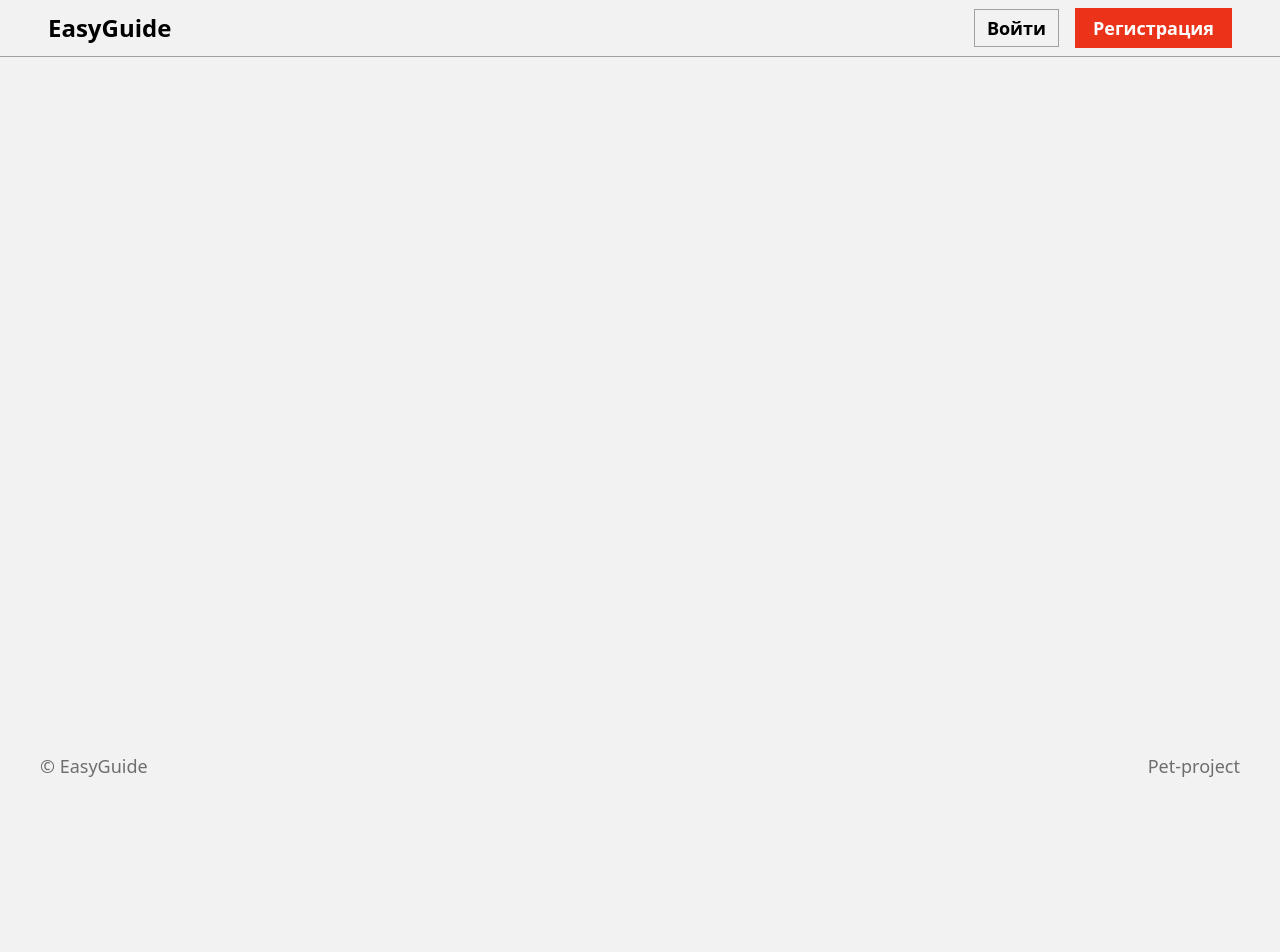
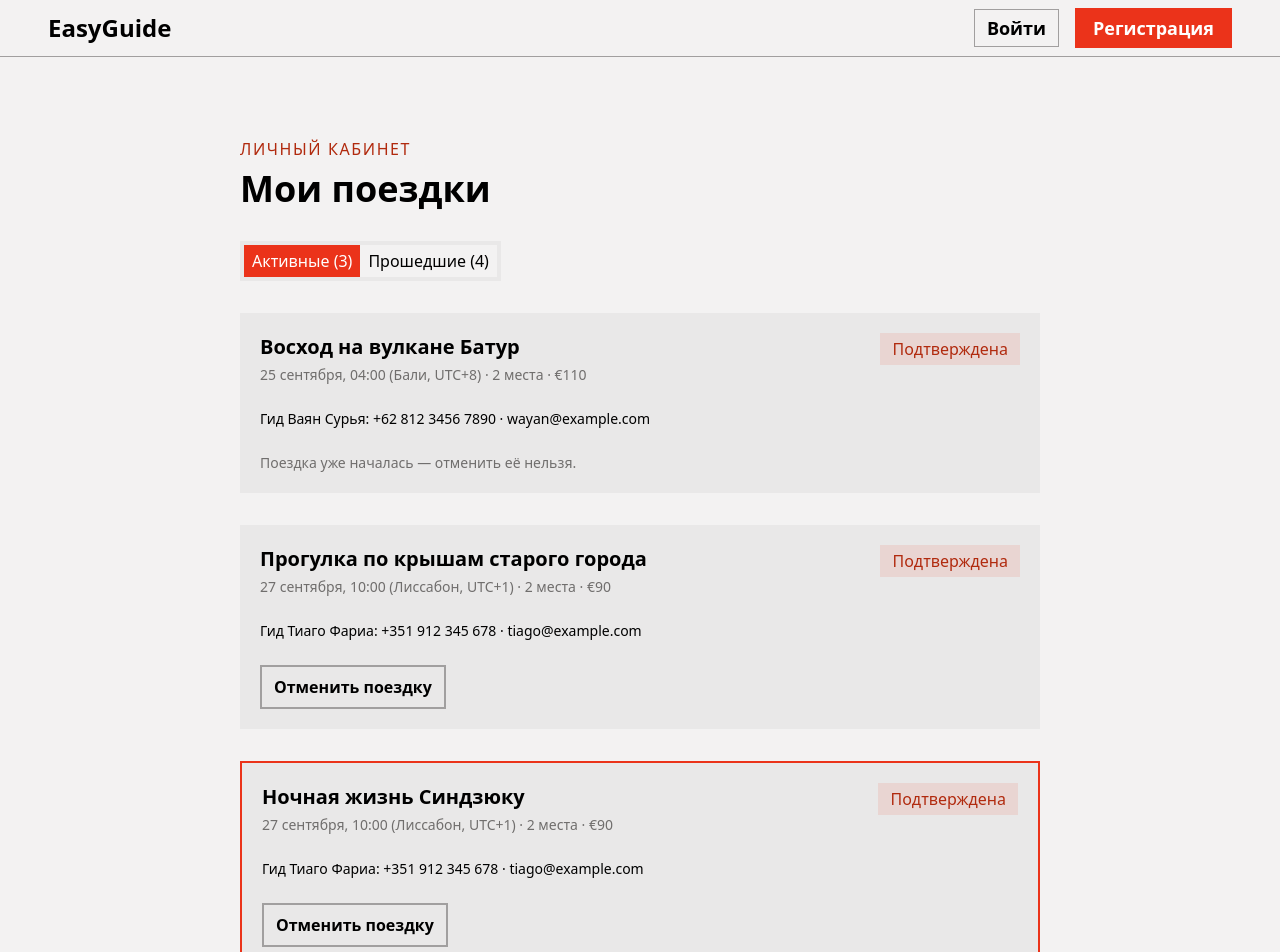
Before and after one commit to SergeyHolopovS/easyguide-nuxtjs, a Nuxt app: page /my-trips in a window 1280 px wide. Shown: the top 952 px of the page. Before the commit the page ends 800 px from the top, so only its background shows below. Built offline with nearby package versions, Linux system fonts and the light colour scheme.

Commit message:
feat: Страница моих поездок

```diff
--- /dev/null
+++ b/app/pages/my-trips.vue
@@ -0,0 +1,47 @@
+<template>
+  <div class="flex justify-center w-full">
+    <div class="w-200 flex flex-col gap-8 py-20">
+      <div class="flex flex-col gap-2">
+        <p class="uppercase text-red-text text-[16px] tracking-widest">Личный кабинет</p>
+        <p class="text-4xl font-extrabold">Мои поездки</p>
+      </div>
+      <div class="flex gap-0 items-stretch p-1 bg-smooth-bg w-fit">
+        <button class="px-2 py-1 text-[16px] bg-red text-white">Активные (3)</button>
+        <button class="px-2 py-1 text-[16px] bg-bg text-black">Прошедшие (4)</button>
+      </div>
+      <div class="w-full p-5 bg-smooth-bg flex flex-col gap-6">
+        <div class="flex justify-between items-start">
+          <div class="flex flex-col gap-1">
+            <h3 class="text-xl font-extrabold">Восход на вулкане Батур</h3>
+            <p class="text-sm text-gray-text">25 сентября, 04:00 (Бали, UTC+8) · 2 места · €110</p>
+          </div>
+          <div class="px-3 py-1 bg-red/10 text-red-text">Подтверждена</div>
+        </div>
+        <p class="text-sm">Гид Ваян Сурья: +62 812 3456 7890 · wayan@example.com</p>
+        <p class="text-sm text-gray-text">Поездка уже началась — отменить её нельзя.</p>
+      </div>
+      <div class="w-full p-5 bg-smooth-bg flex flex-col gap-6">
+        <div class="flex justify-between items-start">
+          <div class="flex flex-col gap-1">
+            <h3 class="text-xl font-extrabold">Прогулка по крышам старого города</h3>
+            <p class="text-sm text-gray-text">27 сентября, 10:00 (Лиссабон, UTC+1) · 2 места · €90</p>
+          </div>
+          <div class="px-3 py-1 bg-red/10 text-red-text">Подтверждена</div>
+        </div>
+        <p class="text-sm">Гид Тиаго Фариа: +351 912 345 678 · tiago@example.com</p>
+        <button class="text-[16px] font-extrabold px-3 py-2 border-2 w-fit border-gray hover:border-red hover:text-red duration-200">Отменить поездку</button>
+      </div>
+      <div class="w-full p-5 bg-smooth-bg flex flex-col gap-6 border-2 border-red">
+        <div class="flex justify-between items-start">
+          <div class="flex flex-col gap-1">
+            <h3 class="text-xl font-extrabold">Ночная жизнь Синдзюку</h3>
+            <p class="text-sm text-gray-text">27 сентября, 10:00 (Лиссабон, UTC+1) · 2 места · €90</p>
+          </div>
+          <div class="px-3 py-1 bg-red/10 text-red-text">Подтверждена</div>
+        </div>
+        <p class="text-sm">Гид Тиаго Фариа: +351 912 345 678 · tiago@example.com</p>
+        <button class="text-[16px] font-extrabold px-3 py-2 border-2 w-fit border-gray hover:border-red hover:text-red duration-200">Отменить поездку</button>
+      </div>
+    </div>
+  </div>
+</template>
```
